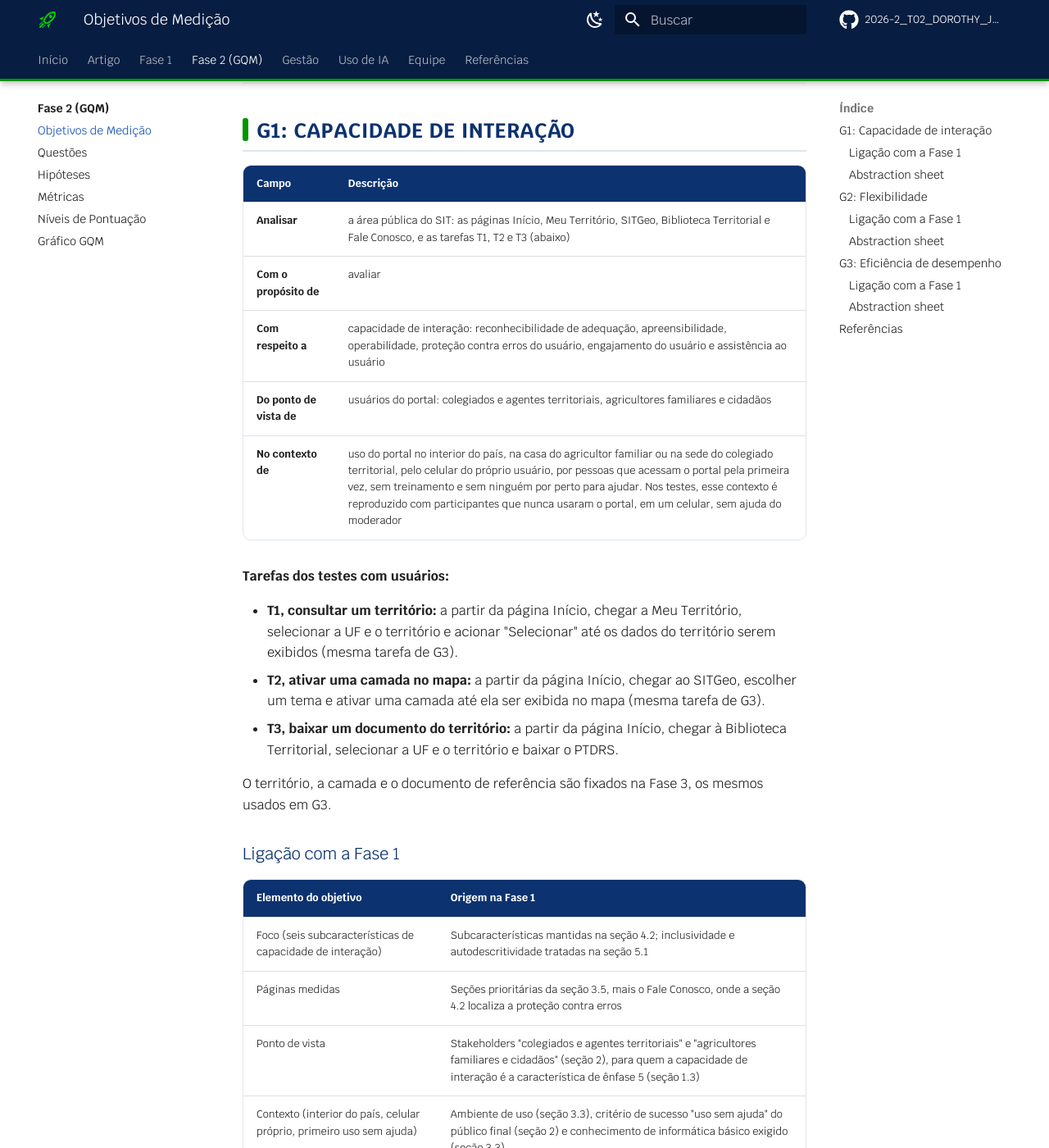
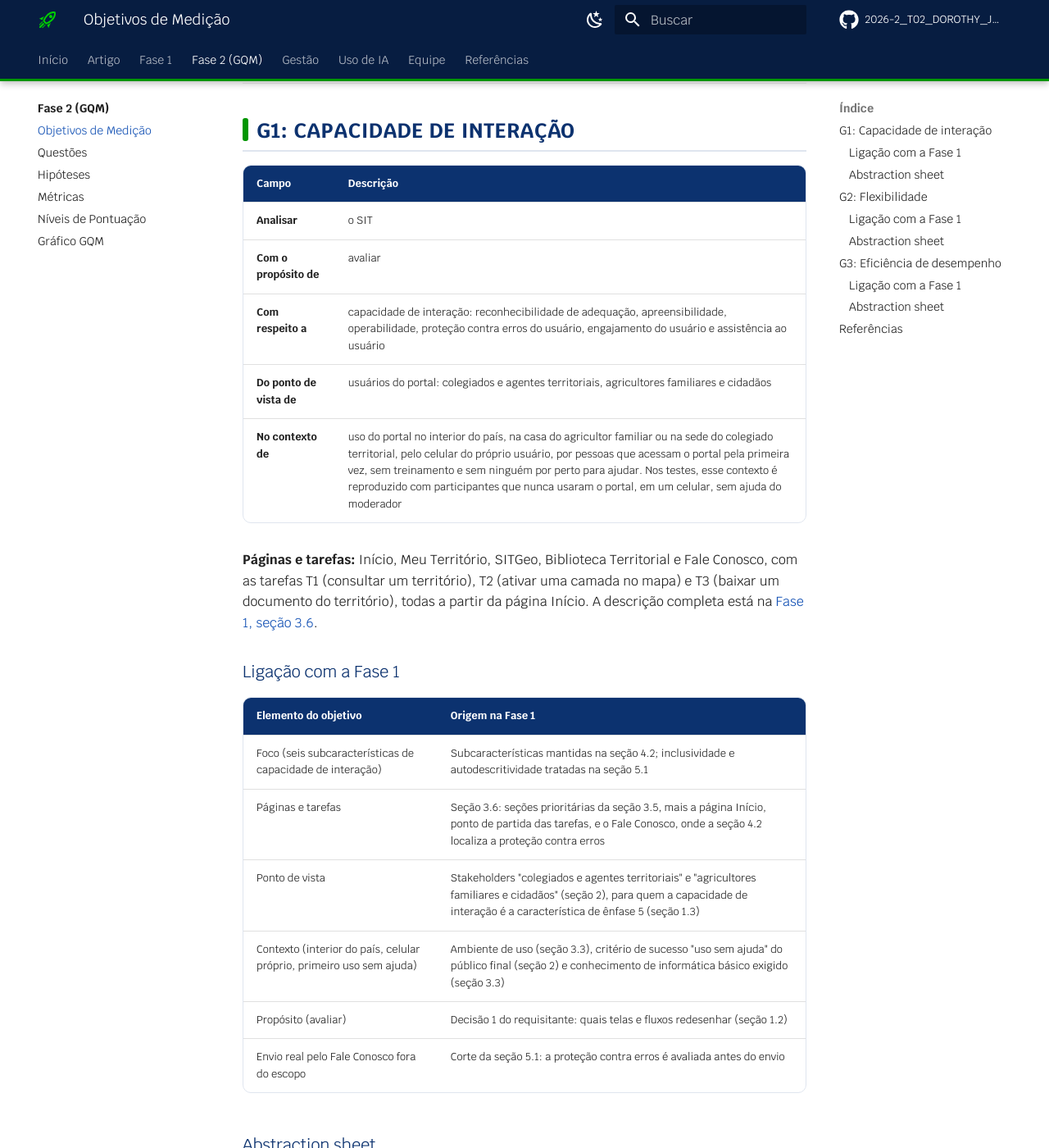
Before and after one commit to FCTE-Qualidade-de-Software-1/2026-2_T02_DOROTHY_JOHSON, an MkDocs documentation site: the page built from docs/fase-2/objetivos.md, in a window 1280 px wide and 1400 px high, scrolled down 462 px. Shown: the whole window at 82% size. Built offline with MkDocs 1.6.1 and Material for MkDocs 9.7.7, drawn with Linux system fonts in a browser that asks for light colours; comment, search, counter and statistics services are not loaded; some of the changed text lies outside the part shown.

Commit message:
docs: move páginas e tarefas para a Fase 1 e simplifica o campo Analisar
- Fase 1: nova seção 3.6 com as páginas por característica e as
  tarefas T1, T2 e T3; o diagrama de contexto passa a ser a 3.7.
- Fase 2: o campo "Analisar" de G1, G2 e G3 fica apenas "o SIT"; as
  listas de tarefas e as tabelas de ligação apontam para a seção 3.6.
- Links de questões e métricas atualizados para a nova seção.
- Hipóteses: o link do piloto do G3 apontava para as condições de
  coleta do G1; o título do G3 ganha id explícito.
- Fase 1, tabela 4.2: utilização de recursos descrita como CPU e
  memória, como medido no G3.
- Contribuição: linha do Felipe com a #52.

Closes #52

```diff
--- a/docs/fase-2/objetivos.md
+++ b/docs/fase-2/objetivos.md
@@ -17,30 +17,23 @@ descrito com o *template* do GQM (BASILI; CALDIERA; ROMBACH, 1994; RAMOS, 2026a)
 
 | Campo | Descrição |
 |---|---|
-| **Analisar** | a área pública do SIT: as páginas Início, Meu Território, SITGeo, Biblioteca Territorial e Fale Conosco, e as tarefas T1, T2 e T3 (abaixo) |
+| **Analisar** | o SIT |
 | **Com o propósito de** | avaliar |
 | **Com respeito a** | capacidade de interação: reconhecibilidade de adequação, apreensibilidade, operabilidade, proteção contra erros do usuário, engajamento do usuário e assistência ao usuário |
 | **Do ponto de vista de** | usuários do portal: colegiados e agentes territoriais, agricultores familiares e cidadãos |
 | **No contexto de** | uso do portal no interior do país, na casa do agricultor familiar ou na sede do colegiado territorial, pelo celular do próprio usuário, por pessoas que acessam o portal pela primeira vez, sem treinamento e sem ninguém por perto para ajudar. Nos testes, esse contexto é reproduzido com participantes que nunca usaram o portal, em um celular, sem ajuda do moderador |
 
-**Tarefas dos testes com usuários:**
-
-- **T1, consultar um território:** a partir da página Início, chegar a Meu Território, selecionar a
-  UF e o território e acionar "Selecionar" até os dados do território serem exibidos (mesma
-  tarefa de G3).
-- **T2, ativar uma camada no mapa:** a partir da página Início, chegar ao SITGeo, escolher um tema
-  e ativar uma camada até ela ser exibida no mapa (mesma tarefa de G3).
-- **T3, baixar um documento do território:** a partir da página Início, chegar à Biblioteca
-  Territorial, selecionar a UF e o território e baixar o PTDRS.
-
-O território, a camada e o documento de referência são fixados na Fase 3, os mesmos usados em G3.
+**Páginas e tarefas:** Início, Meu Território, SITGeo, Biblioteca Territorial e Fale Conosco,
+com as tarefas T1 (consultar um território), T2 (ativar uma camada no mapa) e T3 (baixar um
+documento do território), todas a partir da página Início. A descrição completa está na
+[Fase 1, seção 3.6](../fase-1/index.md#36-paginas-e-tarefas-avaliadas).
 
 ### Ligação com a Fase 1
 
 | Elemento do objetivo | Origem na Fase 1 |
 |---|---|
 | Foco (seis subcaracterísticas de capacidade de interação) | Subcaracterísticas mantidas na seção 4.2; inclusividade e autodescritividade tratadas na seção 5.1 |
-| Páginas medidas | Seções prioritárias da seção 3.5, mais o Fale Conosco, onde a seção 4.2 localiza a proteção contra erros |
+| Páginas e tarefas | Seção 3.6: seções prioritárias da seção 3.5, mais a página Início, ponto de partida das tarefas, e o Fale Conosco, onde a seção 4.2 localiza a proteção contra erros |
 | Ponto de vista | Stakeholders "colegiados e agentes territoriais" e "agricultores familiares e cidadãos" (seção 2), para quem a capacidade de interação é a característica de ênfase 5 (seção 1.3) |
 | Contexto (interior do país, celular próprio, primeiro uso sem ajuda) | Ambiente de uso (seção 3.3), critério de sucesso "uso sem ajuda" do público final (seção 2) e conhecimento de informática básico exigido (seção 3.3) |
 | Propósito (avaliar) | Decisão 1 do requisitante: quais telas e fluxos redesenhar (seção 1.2) |
@@ -117,11 +110,15 @@ O território, a camada e o documento de referência são fixados na Fase 3, os
 
 | Campo | Descrição |
 |---|---|
-| **Analisar** | a área pública do SIT: as páginas Meu Território, SITGeo e Biblioteca Territorial, e as tarefas T1, T2 e T3 (descritas em [G1](#g1-capacidade-de-interacao)) |
+| **Analisar** | o SIT |
 | **Com o propósito de** | avaliar |
 | **Com respeito a** | flexibilidade: adaptabilidade a diferentes navegadores, sistemas operacionais e tamanhos de tela |
 | **Do ponto de vista de** | equipe de desenvolvimento e TI do SIT (fornecedor) |
 | **No contexto de** | uso do portal em lugares e aparelhos diferentes: no campo e em casa, em municípios do interior, por celulares Android e iPhone de vários tamanhos; e em escritórios de prefeituras, sindicatos e órgãos públicos, por computadores com Windows. Nos testes, esse contexto é reproduzido pela matriz de ambientes abaixo, com aparelhos reais para os celulares de maior participação |
+
+**Páginas e tarefas:** Meu Território, SITGeo e Biblioteca Territorial, com as tarefas T1, T2 e
+T3 executadas a partir da página Início, como no G1. A descrição completa está na
+[Fase 1, seção 3.6](../fase-1/index.md#36-paginas-e-tarefas-avaliadas).
 
 **Ambientes de referência:** a combinação de navegador, sistema operacional e largura de tela
 é fixada na Fase 3 a partir de dados de participação de mercado no Brasil (STATCOUNTER, 2026).
@@ -137,6 +134,7 @@ A matriz inicial proposta é:
 | Elemento do objetivo | Origem na Fase 1 |
 |---|---|
 | Foco (adaptabilidade) | Única subcaracterística de flexibilidade mantida na seção 4.2; escalabilidade, instalabilidade e substituibilidade ficaram fora (seção 5.1) |
+| Páginas e tarefas | Seção 3.6: seções prioritárias da seção 3.5, com as tarefas T1, T2 e T3 |
 | Navegadores, sistemas e telas | Nota "Compatibilidade × flexibilidade" da seção 1.3 |
 | Ponto de vista | Stakeholder "equipe de desenvolvimento e TI do SIT", cujo critério de sucesso é ter defeitos reproduzíveis, com ambiente e passos (seção 2) |
 | Contexto (campo e escritório, celular e computador) | Ambiente de uso (seção 3.3) e justificativa da ênfase 4 (seção 1.3): acesso predominante por celular |
@@ -211,25 +209,22 @@ A matriz inicial proposta é:
 
 | Campo | Descrição |
 |---|---|
-| **Analisar** | a área pública do SIT: as páginas Meu Território, SITGeo e Biblioteca Territorial, e as tarefas T1 e T2 (abaixo) |
+| **Analisar** | o SIT |
 | **Com o propósito de** | entender |
 | **Com respeito a** | eficiência de desempenho: comportamento temporal e utilização de recursos |
 | **Do ponto de vista de** | requisitante (MDA, simulado) |
 | **No contexto de** | uso do portal em área rural, por um usuário de cada vez, em um celular de entrada (pouca memória e processador modesto) conectado a uma rede móvel lenta ou instável. Nos testes, esse contexto é reproduzido pelo perfil móvel do Lighthouse, que limita a velocidade da rede e do processador |
 
-**Tarefas medidas:**
-
-- **T1, consultar um território:** em Meu Território, selecionar a UF, selecionar o território e
-  acionar "Selecionar" até os dados do território serem exibidos.
-- **T2, ativar uma camada no mapa:** no SITGeo, escolher um tema e ativar uma camada até ela ser
-  exibida no mapa.
+**Páginas e tarefas:** Meu Território, SITGeo e Biblioteca Territorial, com as tarefas T1
+(consultar um território) e T2 (ativar uma camada no mapa), medidas a partir da página de cada
+tarefa. A descrição completa está na [Fase 1, seção 3.6](../fase-1/index.md#36-paginas-e-tarefas-avaliadas).
 
 ### Ligação com a Fase 1
 
 | Elemento do objetivo | Origem na Fase 1 |
 |---|---|
 | Foco (comportamento temporal e utilização de recursos) | Subcaracterísticas mantidas na seção 4.2; capacidade ficou fora (seção 5.1) |
-| Páginas medidas | Seções prioritárias definidas na seção 3.5 |
+| Páginas e tarefas | Seção 3.6: seções prioritárias definidas na seção 3.5, com as tarefas T1 e T2 |
 | Ponto de vista | Requisitante definido na seção 1.2 |
 | Contexto (área rural, celular de entrada, rede móvel fraca) | Ambiente de uso (seção 3.3), decisão 2 do requisitante (seção 1.2) e stakeholders "agricultores familiares e cidadãos" e "equipe de desenvolvimento e TI" (seção 2) |
 | Acesso individual | Corte da capacidade: os resultados não valem para picos de uso (seção 5.1) |
```
Also changed, not shown: docs/contribuicao.md (+1 -1 lines), docs/fase-1/index.md (+29 -2 lines), docs/fase-2/hipoteses.md (+1 -1 lines), docs/fase-2/metricas.md (+3 -3 lines), docs/fase-2/questoes.md (+2 -2 lines).
